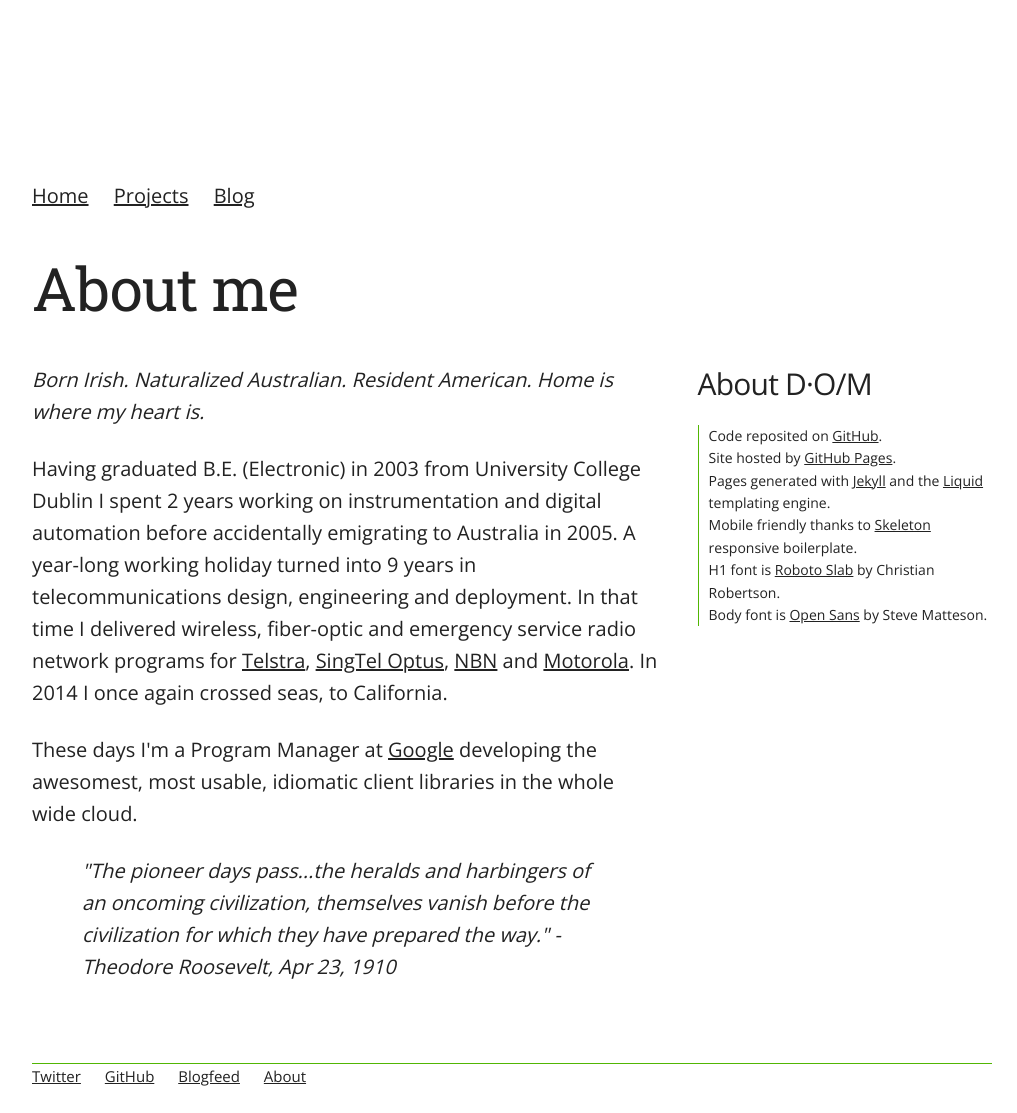
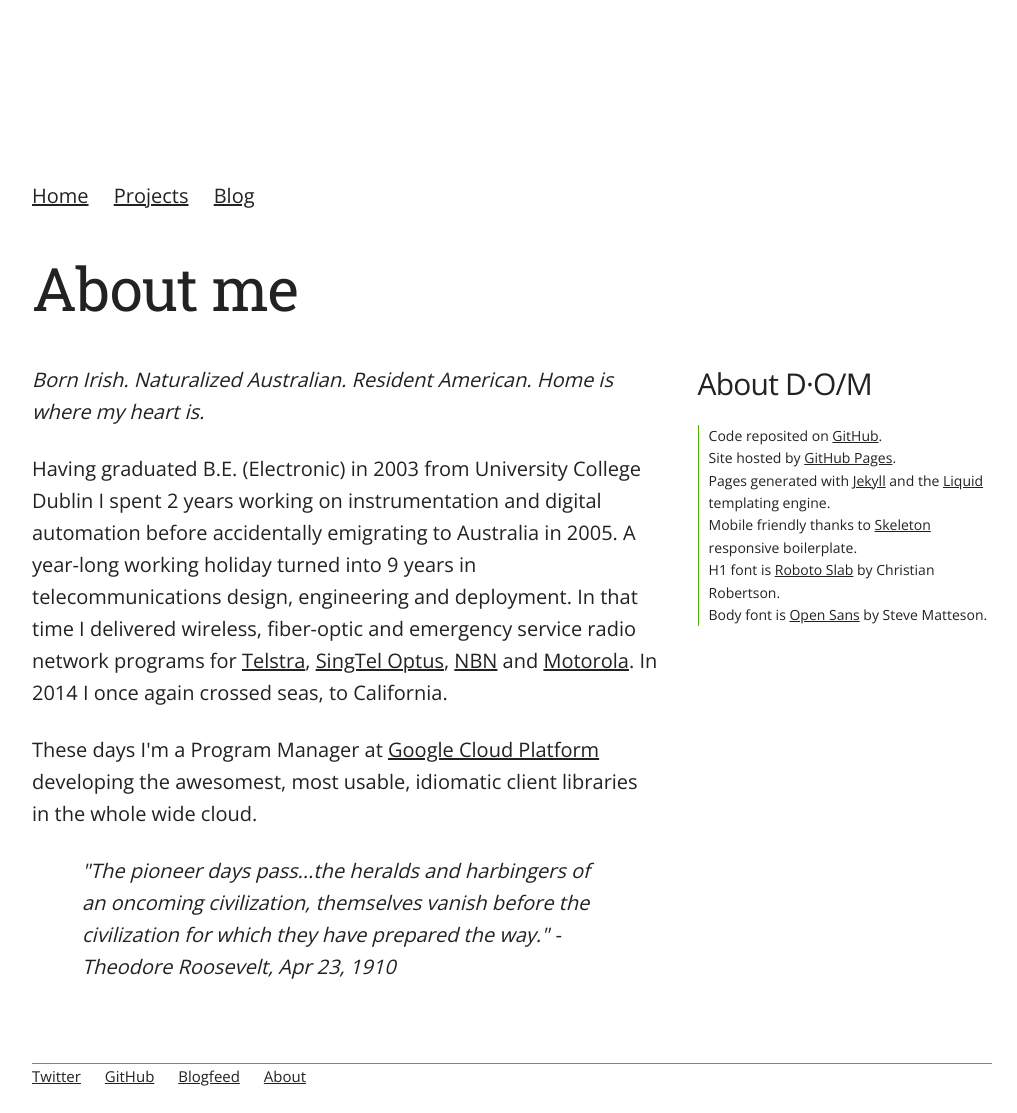
Before and after one commit to danoscarmike/danoscarmike.github.io, a Jekyll site: the page built from about/index.html, in a window 1280 px wide. Shown: the whole page, without its empty margins (128-1145 px from the left). Built offline with Jekyll 4.4.1, drawn with Linux system fonts in a browser that asks for light colours.

Commit message:
Correct link to GCP

```diff
--- a/about/index.html
+++ b/about/index.html
@@ -20,7 +20,7 @@
 				<a href="https://en.wikipedia.org/wiki/Motorola_Solutions">Motorola</a>.  In 2014 I once again crossed seas, to California.</p>
 		</div>
 		<div>
-			<p>These days I'm a Program Manager at <a href="fiber.google.com">Google</a>
+			<p>These days I'm a Program Manager at <a href="cloud.google.com">Google Cloud Platform</a>
 			developing the awesomest, most usable, idiomatic client libraries in the whole wide cloud.</p>
 		</div>
 		<div>
```
